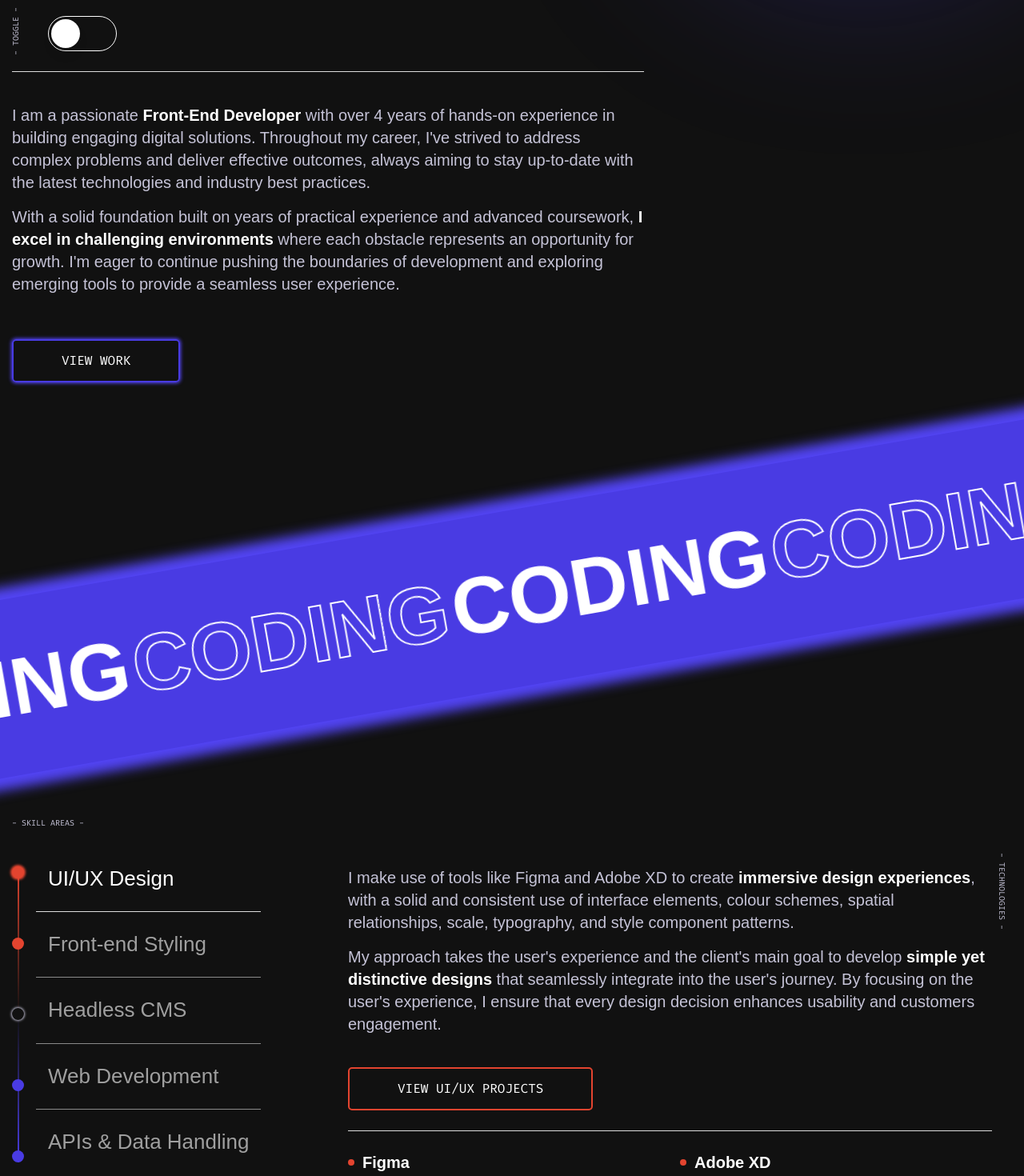
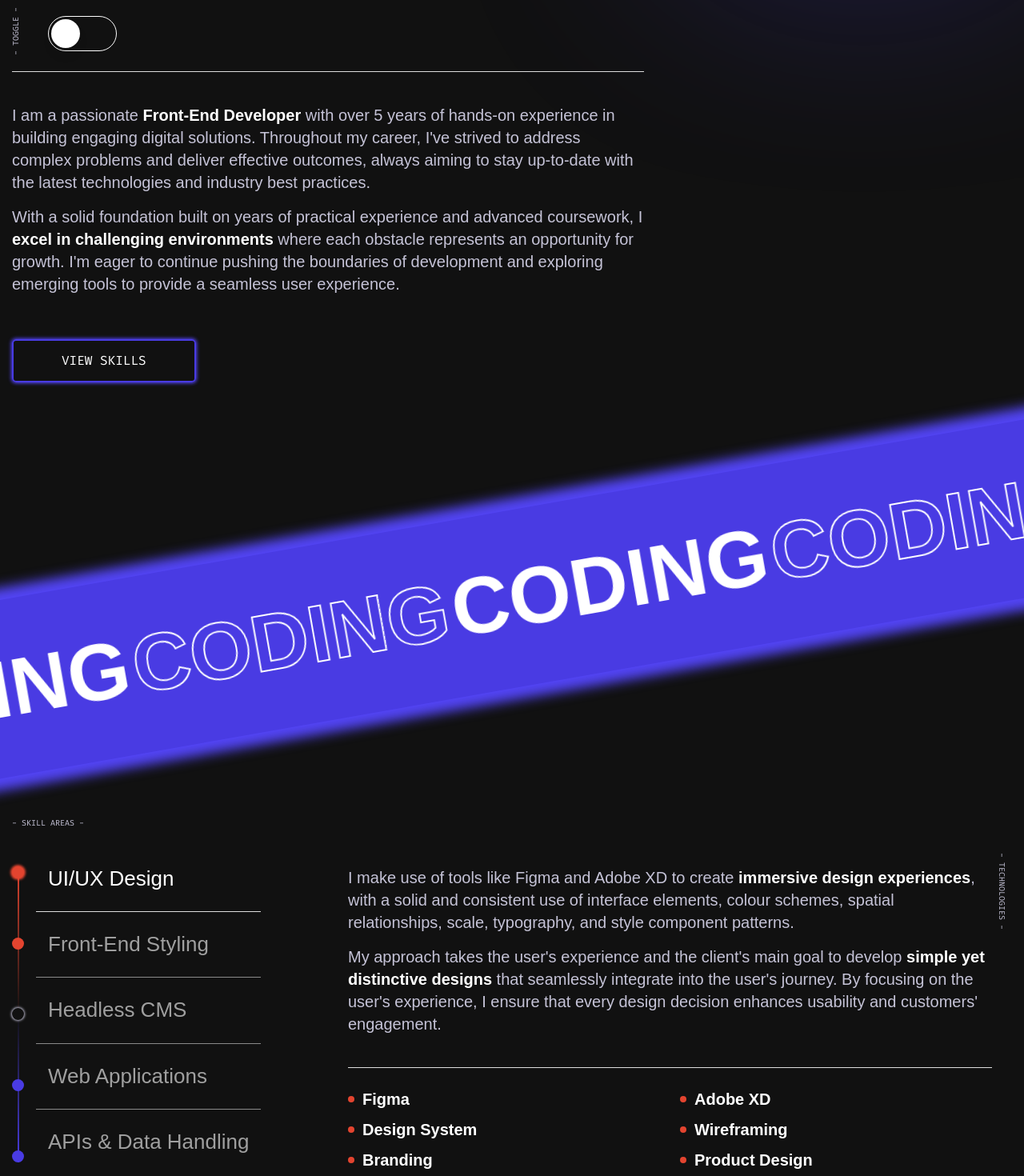
Before and after one commit to andremendonca03/Portfolio-2.0, a Next.js app: page / in a window 1280 px wide. Shown: the part 680-2150 px from the top of the page at 80% size. Built offline with nearby package versions, Linux system fonts and the light colour scheme; a web font is replaced by a local one.

Commit message:
2025 Portfolio Update

```diff
--- a/src/components/about/About.tsx
+++ b/src/components/about/About.tsx
@@ -25,10 +25,10 @@ const About = () => {
           <p className="mb-3">
             I am a passionate
             <strong className="text-r-text font-bold"> Front-End Developer </strong>
-            with over 4 years of hands-on experience in building engaging digital solutions. Throughout my career, I&apos;ve strived to address complex problems and deliver effective outcomes, always aiming to stay up-to-date with the latest technologies and industry best practices.
+            with over 5 years of hands-on experience in building engaging digital solutions. Throughout my career, I&apos;ve strived to address complex problems and deliver effective outcomes, always aiming to stay up-to-date with the latest technologies and industry best practices.
           </p>
           <p className="mb-3">
-            With a solid foundation built on years of practical experience and advanced coursework, <strong className="text-r-text font-bold">I excel in challenging environments</strong> where each obstacle represents an opportunity for growth. I&apos;m eager to continue pushing the boundaries of development and exploring emerging tools to provide a seamless user experience.
+            With a solid foundation built on years of practical experience and advanced coursework, I <strong className="text-r-text font-bold">excel in challenging environments</strong> where each obstacle represents an opportunity for growth. I&apos;m eager to continue pushing the boundaries of development and exploring emerging tools to provide a seamless user experience.
           </p>
         </div>
 
@@ -49,10 +49,9 @@ const About = () => {
 
       <Link
         href={"#skills"}
-        scroll={false}
         className="button border-r-accent ml-0 text-r-text shadow-[0_0_4px_1px] shadow-r-accent-80 hover:bg-r-accent-80 hover:text-n-white hover:shadow-lg hover:shadow-r-accent-80"
       >
-        View Work
+        View Skills
       </Link>
     </section>
   );
--- a/src/components/footer/Footer.tsx
+++ b/src/components/footer/Footer.tsx
@@ -36,7 +36,7 @@ const Footer = () => {
         </p>
 
         <p className="text-r-text-muted mb-4">
-          You can also find more about me and my work on the links below:
+          You can also find more about me and my work at the links below:
         </p>
 
         <div className="flex items-center gap-4">
--- a/src/components/introSection/IntroSection.tsx
+++ b/src/components/introSection/IntroSection.tsx
@@ -29,13 +29,13 @@ const IntroSection = () => {
             className="w-[110%] whitespace-nowrap overflow-hidden font-heading2 font-bold mb-6 text-r-accent-80 animate [&.animate]:animate-[typing_.5s_steps(28)]"
           >
             {global.themeMode === "devMode"
-              ? "Front-end Dev"
+              ? "Front-End Dev"
               : "UI/UX Designer"}
           </div>
         </div>
 
         <a
-          href="/AndreMendonca-CV.pdf"
+          href="/AndreMendonca-2025-CV.pdf"
           download
           className="group button flex items-center justify-between gap-2 text-n-white bg-r-accent-80 border-r-accent shadow-[0_0_4px_1px] shadow-r-accent-80 ml-0 hover:text-r-text hover:bg-transparent hover:shadow-lg hover:shadow-r-accent-80"
         >
--- a/src/components/projectsShowcase/ProjectsShowcase.tsx
+++ b/src/components/projectsShowcase/ProjectsShowcase.tsx
@@ -33,21 +33,6 @@ const ProjectsShowcase = () => {
         </div>
       </div>
 
-      <div className="py-5 md:py-6 relative after:absolute after:bg-gradient-to-b after:from-r-bg after:to-90% md:after:to-70% after:w-full after:h-full after:inset-0">
-        <p className="max-w-[790px] text-r-text-muted text-center mx-auto mb-5 relative z-2">
-          Explore all my personal and commercial{" "}
-          <strong className="text-r-text font-bold">projects</strong> and
-          understand the design choices, purpose of layout and take a look at
-          the finalised products and source code.
-        </p>
-
-        <Link
-          className="button text-n-white bg-r-accent-80 border-r-accent shadow-[0_0_4px_1px] shadow-r-accent-80 hover:text-r-text hover:bg-transparent hover:shadow-lg hover:shadow-r-accent-80 relative z-2"
-          href={"/projects"}
-        >
-          View All Projects
-        </Link>
-      </div>
     </section>
   );
 };
--- a/src/components/skillAreas/ContentTabs.tsx
+++ b/src/components/skillAreas/ContentTabs.tsx
@@ -30,15 +30,6 @@ const ContentTabs = ({
               dangerouslySetInnerHTML={{ __html: item.copy }}
             ></div>
 
-            <Link
-              className={cn(
-                `button border-${item.color} ml-0 mb-4 text-r-text hover:bg-${item.color}-80 hover:text-n-white hover:shadow-lg hover:shadow-${item.color}-80`
-              )}
-              href={item.link.url}
-            >
-              {item.link.title}
-            </Link>
-
             <hr className="border-n-grey mb-4" />
 
             <ul className="grid grid-cols-2 gap-y-2 gap-x-4">
--- a/src/components/skillAreas/SkillAreasAccordion.tsx
+++ b/src/components/skillAreas/SkillAreasAccordion.tsx
@@ -59,7 +59,7 @@ const SkillAreasAccordion = ({
                 dangerouslySetInnerHTML={{ __html: item.copy }}
               ></div>
 
-              <ul className="grid grid-cols-2 gap-y-2 gap-x-4 mb-6">
+              <ul className="grid grid-cols-2 gap-y-2 gap-x-4 mb-4">
                 {item.skills.map((skill, i) => {
                   return (
                     <li key={i} className="flex gap-2">
@@ -73,15 +73,6 @@ const SkillAreasAccordion = ({
                   );
                 })}
               </ul>
-
-              <Link
-                className={cn(
-                  `button border-${item.color} ml-0 mb-5 text-n-white bg-${item.color}-80 hover:bg-transparent hover:text-r-text hover:shadow-lg hover:shadow-${item.color}-80`
-                )}
-                href={item.link.url}
-              >
-                {item.link.title}
-              </Link>
             </AccordionContent>
           </AccordionItem>
         );
--- a/src/content/skillAreas.json
+++ b/src/content/skillAreas.json
@@ -2,7 +2,7 @@
   "skillAreas": [
     {
       "title": "UI/UX Design",
-      "copy": "<p>I make use of tools like Figma and Adobe XD to create <strong>immersive design experiences</strong>, with a solid and consistent use of interface elements, colour schemes, spatial relationships, scale, typography, and style component patterns.</p><p>My approach takes the user's experience and the client's main goal to develop <strong>simple yet distinctive designs</strong> that seamlessly integrate into the user's journey. By focusing on the user's experience, I ensure that every design decision enhances usability and customers engagement.</p>",
+      "copy": "<p>I make use of tools like Figma and Adobe XD to create <strong>immersive design experiences</strong>, with a solid and consistent use of interface elements, colour schemes, spatial relationships, scale, typography, and style component patterns.</p><p>My approach takes the user's experience and the client's main goal to develop <strong>simple yet distinctive designs</strong> that seamlessly integrate into the user's journey. By focusing on the user's experience, I ensure that every design decision enhances usability and customers&apos; engagement.</p>",
       "link": {
         "url": "/projects/?type=design",
         "title": "View UI/UX Projects"
@@ -11,18 +11,18 @@
       "color": "s"
     },
     {
-      "title": "Front-end Styling",
-      "copy": "<p>In an open sea of Front-end styling solutions, my stack relies on Tailwind CSS for majority of the projects, along with a <strong>variety of UI libraries</strong> such as Shadcn, Framer Motion, Radix UI and Aceternity.</p><p>Additionally using CSS pre-processors like SASS (SCSS) and LESS as well as CSS Modules for building <strong>more complex UI structures</strong> and leveraging nesting, mixins, code splitting and all other valuable techniques that come with them to design modern, variable and mobile-first experiences.</p>",
+      "title": "Front-End Styling",
+      "copy": "<p>In an open sea of Front-End styling solutions, my stack relies mainly on Tailwind CSS, along with a <strong>variety of UI libraries</strong> such as Shadcn, Framer Motion, and Radix UI.</p><p>Additionally using CSS pre-processors like SASS (SCSS) and LESS as well as CSS Modules for building <strong>more complex UI structures</strong> and leveraging nesting, mixins, code splitting and all other valuable techniques that come with them to design modern, consistent and mobile-first experiences.</p>",
       "link": {
         "url": "/projects/?type=design",
         "title": "View Front-end Projects"
       },
-      "skills": ["Tailwind CSS", "Radix UI", "SASS & LESS", "CSS Modules", "Variable & Mobile First", "Bootstrap 5"],
+      "skills": ["Tailwind CSS", "Radix UI", "SASS & LESS", "CSS Modules", "Variable & Mobile-First", "Bootstrap 5"],
       "color": "s"
     },
     {
       "title": "Headless CMS",
-      "copy": "<p>I have strong knowledge in building headless, API-first and Cloud-native softwares to deliver exceptional results with cutting-edge and future-proof technologies. Such tools allow me to deeply integrate UX and Systems, creating outstanding <strong>full-funnel applications</strong></p><p><strong>High expertise</strong> with some of the most popular CMSs out there like Sanity, Contentful and Payload (my favourite) powering blazingly fast, ultra-performant web applications backed by bold and efficient Content Management Systems.</p>",
+      "copy": "<p>I have strong knowledge in building headless, API-first and Cloud-native softwares to deliver exceptional results with cutting-edge and future-proof technologies. Such tools allow me to deeply integrate UX and Systems, creating outstanding <strong>full-funnel applications.</strong></p><p><strong>High expertise</strong> with some of the most popular CMSs out there like Sanity, Contentful and Payload (my favourite) powering blazingly fast, ultra-performant web applications backed by bold and efficient Content Management Systems.</p>",
       "link": {
         "url": "/projects/?type=dev",
         "title": "View Headless Projects"
@@ -31,23 +31,23 @@
       "color": "p"
     },
     {
-      "title": "Web Development",
-      "copy": "<p>Excellent skills in employing JSX structure to build modern reactive applications, with advanced file structure, break down of modular components and a <strong>fully typed codebase with Typescript</strong> for enhanced maintainability. Leveraging native hooks, server actions, pre-rendering, streaming and caching to ensure dynamic and interactive user experiences.</p><p>Strong understanding of data types and DOM manipulation, efficiently handling events' callbacks and JS Promises. <strong>SEO-first development</strong> prioritising semantic tags and improving readability, accessibility and optimisation. With experience building custom or native WordPress and Shopify websites.</p>",
+      "title": "Web Applications",
+      "copy": "<p>Excellent skills in employing JSX structure to build modern reactive applications, with advanced file structure, break down of modular components and a <strong>fully typed codebase with Typescript</strong> for enhanced maintainability. Leveraging native hooks, server actions, pre-rendering, streaming and caching to ensure dynamic and interactive user experiences.</p><p>Strong understanding of data types and DOM manipulation, efficiently handling events' callbacks and JS Promises. <strong>SEO-first development</strong> prioritising semantic tags and improving readability, accessibility and optimisation. With experience building custom or native WordPress, HubSpot, and Shopify websites.</p>",
       "link": {
         "url": "/projects/?type=dev",
         "title": "View Web Dev Projects"
       },
-      "skills": ["Next.js", "React", "Typescript", "HTML, CSS & JS", "WordPress & Shopify", "PHP"],
+      "skills": ["React & Next.js", "Typescript", "HTML, CSS & JS", "SPAs", "WordPress & Shopify", "PHP, Liquid & HubL"],
       "color": "p"
     },
     {
       "title": "APIs & Data Handling",
-      "copy": "<p>Advanced knowledge in creating, manipulating and consuming APIs for various use cases. <strong>Handling CRUD operations</strong> in RESTful and GraphQL endpoints as well as performing user authentication, login and securing private content.</p><p>Dynamically and programmatically modifying data and UI for optimal systems performance and updating/retrieving data from <strong>object-oriented databases</strong> such as MongoDB and Postgres.</p>",
+      "copy": "<p>Advanced knowledge in creating, manipulating and consuming APIs for various use cases. <strong>Handling CRUD operations</strong> in RESTful and GraphQL endpoints as well as performing user authentication, login and securing private content.</p><p>Dynamically and programmatically modifying data and UIs for optimal systems performance and updating/retrieving data from <strong>SQL & NoSQL Databases</strong> such as MongoDB and Postgres.</p>",
       "link": {
         "url": "/projects/?type=dev",
         "title": "View API Projects"
       },
-      "skills": ["GraphQL & REST", "HTTP Methods", "Axios", "Authentication", "Firebase & Supabase", "Implementing & Manipulating APIs"],
+      "skills": ["GraphQL & REST", "Webhooks & Auth", "AI SDK & N8N", "MongoDB & Supabase", "Implementing & Manipulating APIs"],
       "color": "p"
     }
   ]
```
Also changed, not shown: 2 other files (tests, documents, lock files or other folders).
